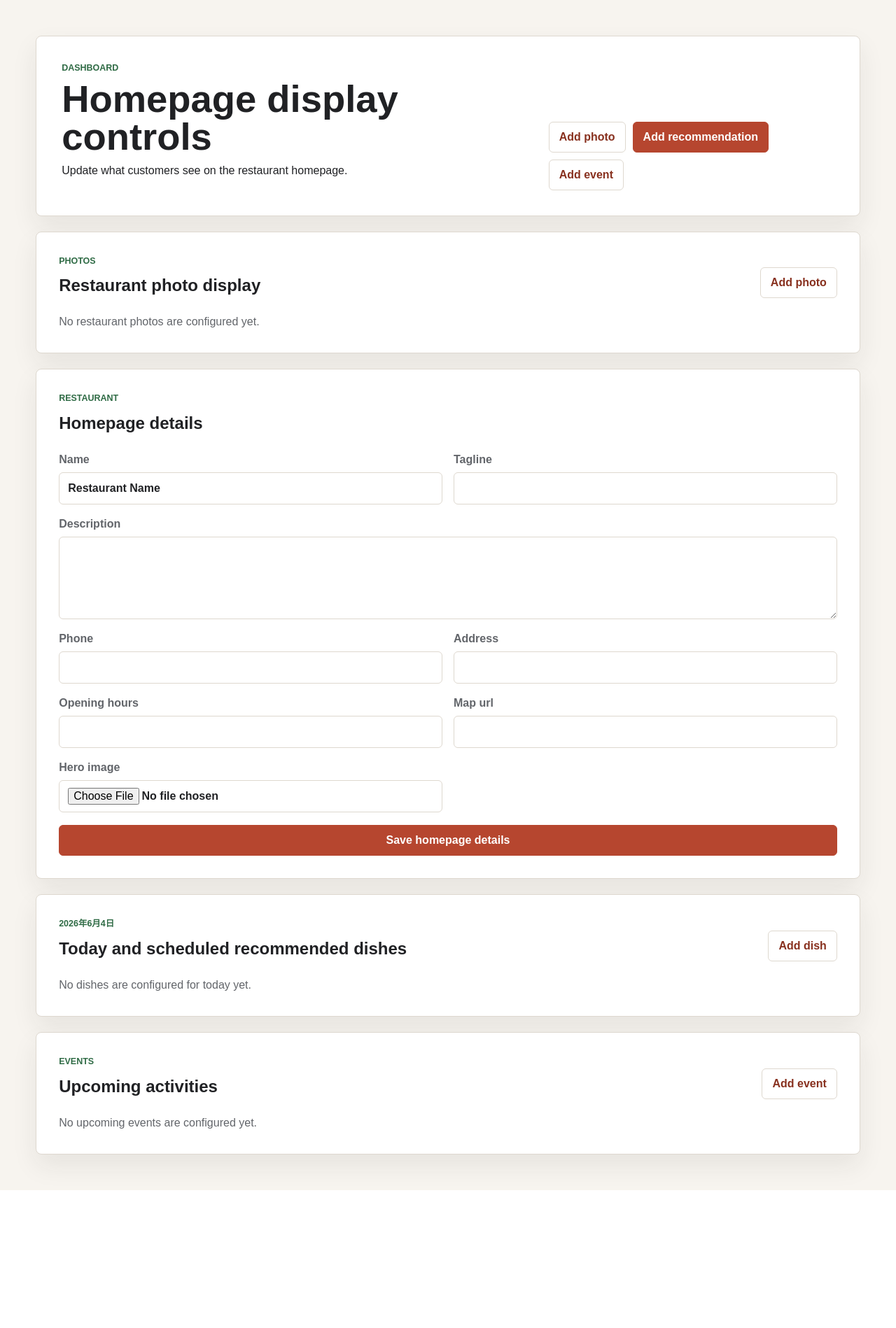
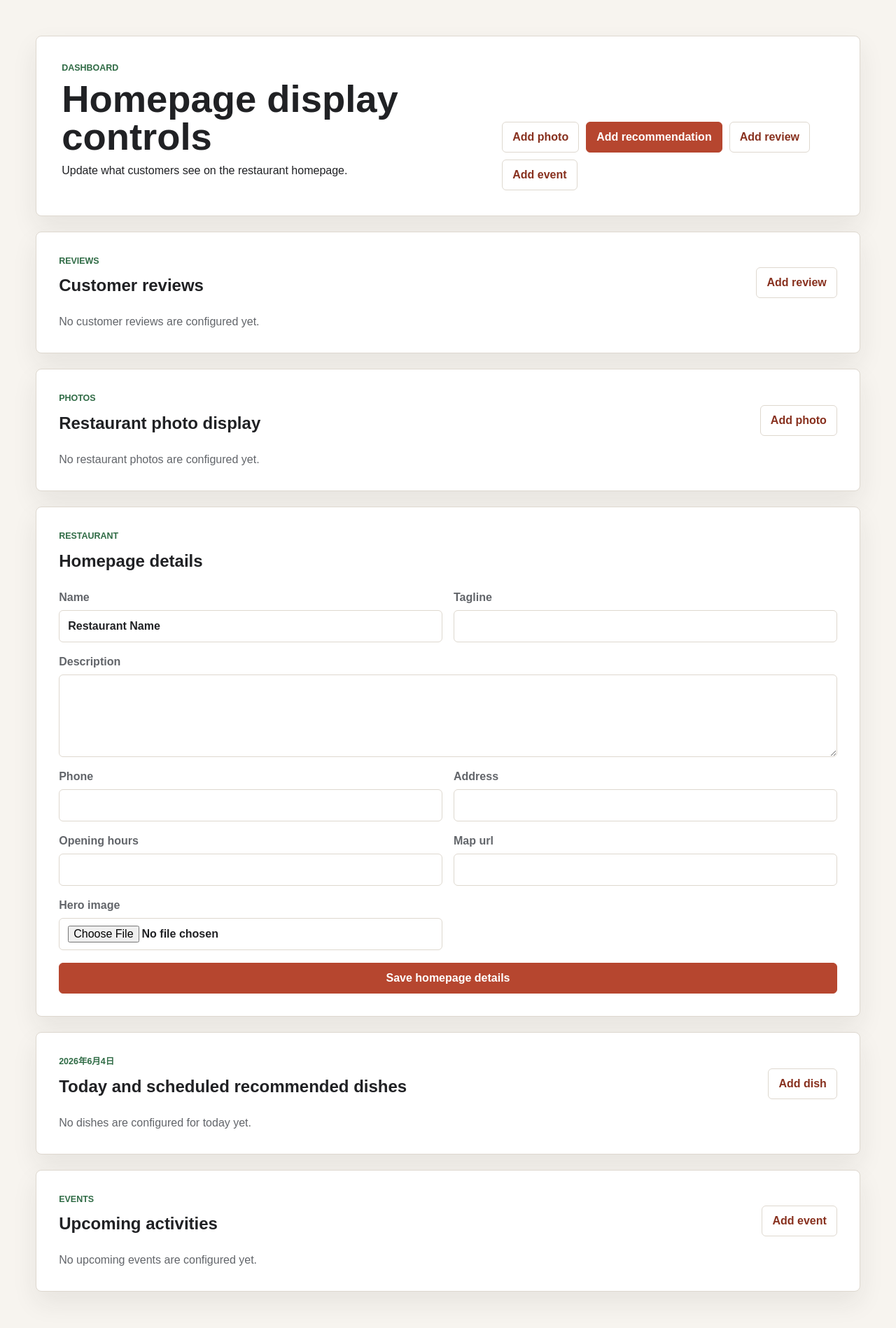
Before and after one commit to xuzhihuiCSY/restaurant_homepage, a Django app: page /owner/ in a window 1280 px wide. Shown: the part 57-1955 px from the top of the page at 70% size. Before the commit the page ends 1758 px from the top, so only its background shows below. Run offline with Django 5.2, Linux system fonts and the light colour scheme; the visitor is signed in with stand-in values (Sample User, id 1); data comes from the database, SQL or seed files in the repository; data that the repository does not hold is empty.

Commit message:
Add owner-managed customer reviews

```diff
--- a/homepage/forms.py
+++ b/homepage/forms.py
@@ -1,6 +1,12 @@
 from django import forms
 
-from .models import DailyRecommendation, Event, RestaurantPhoto, RestaurantProfile
+from .models import (
+    CustomerReview,
+    DailyRecommendation,
+    Event,
+    RestaurantPhoto,
+    RestaurantProfile,
+)
 
 
 class RestaurantProfileForm(forms.ModelForm):
@@ -68,3 +74,18 @@ class RestaurantPhotoForm(forms.ModelForm):
             "is_visible",
             "order",
         ]
+
+
+class CustomerReviewForm(forms.ModelForm):
+    class Meta:
+        model = CustomerReview
+        fields = [
+            "customer_name",
+            "quote",
+            "rating",
+            "is_visible",
+            "order",
+        ]
+        widgets = {
+            "quote": forms.Textarea(attrs={"rows": 4}),
+        }
--- a/homepage/models.py
+++ b/homepage/models.py
@@ -66,6 +66,24 @@ class RestaurantPhoto(models.Model):
         return self.title or f"Restaurant photo {self.pk}"
 
 
+class CustomerReview(models.Model):
+    customer_name = models.CharField(max_length=120)
+    quote = models.TextField()
+    rating = models.PositiveSmallIntegerField(default=5)
+    is_visible = models.BooleanField(default=True)
+    order = models.PositiveIntegerField(default=0)
+
+    class Meta:
+        ordering = ["order", "id"]
+
+    def clean(self):
+        if self.rating < 1 or self.rating > 5:
+            raise ValidationError({"rating": "Rating must be between 1 and 5."})
+
+    def __str__(self):
+        return f"{self.customer_name} review"
+
+
 class Event(models.Model):
     title = models.CharField(max_length=140)
     description = models.TextField(blank=True)
--- a/homepage/urls.py
+++ b/homepage/urls.py
@@ -14,6 +14,9 @@ urlpatterns = [
         views.restaurant_photo_delete,
         name="photo_delete",
     ),
+    path("owner/reviews/new/", views.review_create, name="review_create"),
+    path("owner/reviews/<int:pk>/edit/", views.review_edit, name="review_edit"),
+    path("owner/reviews/<int:pk>/delete/", views.review_delete, name="review_delete"),
     path(
         "owner/recommendations/new/",
         views.recommendation_create,
--- a/homepage/views.py
+++ b/homepage/views.py
@@ -6,12 +6,19 @@ from django.shortcuts import get_object_or_404, redirect, render
 from django.utils import timezone
 
 from .forms import (
+    CustomerReviewForm,
     DailyRecommendationForm,
     EventForm,
     RestaurantPhotoForm,
     RestaurantProfileForm,
 )
-from .models import DailyRecommendation, Event, RestaurantPhoto, RestaurantProfile
+from .models import (
+    CustomerReview,
+    DailyRecommendation,
+    Event,
+    RestaurantPhoto,
+    RestaurantProfile,
+)
 
 
 def home(request):
@@ -36,6 +43,7 @@ def home(request):
         event_date__gte=today,
     )[:3]
     restaurant_photos = RestaurantPhoto.objects.filter(is_visible=True)[:6]
+    customer_reviews = CustomerReview.objects.filter(is_visible=True)[:3]
 
     return render(
         request,
@@ -44,6 +52,7 @@ def home(request):
             "profile": profile,
             "restaurant_photos": restaurant_photos,
             "recommendations": recommendations,
+            "customer_reviews": customer_reviews,
             "upcoming_events": upcoming_events,
         },
     )
@@ -67,6 +76,7 @@ def owner_dashboard(request):
     today = timezone.localdate()
     restaurant_photos = RestaurantPhoto.objects.all()[:12]
     recommendations = DailyRecommendation.objects.filter(display_date__gte=today)[:12]
+    customer_reviews = CustomerReview.objects.all()[:12]
     upcoming_events = Event.objects.filter(event_date__gte=today)[:8]
 
     return render(
@@ -76,6 +86,7 @@ def owner_dashboard(request):
             "profile_form": profile_form,
             "restaurant_photos": restaurant_photos,
             "recommendations": recommendations,
+            "customer_reviews": customer_reviews,
             "upcoming_events": upcoming_events,
             "today": today,
         },
@@ -89,6 +100,39 @@ def recommendation_create(request):
         DailyRecommendationForm,
         "homepage/owner/form.html",
         "Add today's recommended dish",
+    )
+
+
+@staff_member_required
+def review_create(request):
+    return _save_model_form(
+        request,
+        CustomerReviewForm,
+        "homepage/owner/form.html",
+        "Add customer review",
+    )
+
+
+@staff_member_required
+def review_edit(request, pk):
+    review = get_object_or_404(CustomerReview, pk=pk)
+    return _save_model_form(
+        request,
+        CustomerReviewForm,
+        "homepage/owner/form.html",
+        "Edit customer review",
+        instance=review,
+    )
+
+
+@staff_member_required
+def review_delete(request, pk):
+    review = get_object_or_404(CustomerReview, pk=pk)
+    return _confirm_delete(
+        request,
+        review,
+        "Delete customer review",
+        f"Delete {review.customer_name}'s review from the homepage?",
     )
 
 
--- a/templates/homepage/owner/dashboard.html
+++ b/templates/homepage/owner/dashboard.html
@@ -10,8 +10,59 @@
         <div class="quick-actions">
             <a class="button secondary" href="{% url 'homepage:photo_create' %}">Add photo</a>
             <a class="button primary" href="{% url 'homepage:recommendation_create' %}">Add recommendation</a>
+            <a class="button secondary" href="{% url 'homepage:review_create' %}">Add review</a>
             <a class="button secondary" href="{% url 'homepage:event_create' %}">Add event</a>
         </div>
+    </section>
+
+    <section class="panel">
+        <div class="panel-heading">
+            <div>
+                <p class="eyebrow">Reviews</p>
+                <h2>Customer reviews</h2>
+            </div>
+            <a class="button secondary" href="{% url 'homepage:review_create' %}">Add review</a>
+        </div>
+        {% if customer_reviews %}
+            <div class="table-wrap">
+                <table>
+                    <thead>
+                        <tr>
+                            <th>Review</th>
+                            <th>Rating</th>
+                            <th>Status</th>
+                            <th>Order</th>
+                            <th></th>
+                        </tr>
+                    </thead>
+                    <tbody>
+                        {% for review in customer_reviews %}
+                            <tr>
+                                <td>
+                                    <strong>{{ review.customer_name }}</strong>
+                                    <small>{{ review.quote|truncatechars:110 }}</small>
+                                </td>
+                                <td>{{ review.rating }}/5</td>
+                                <td>
+                                    {% if review.is_visible %}
+                                        <span class="pill live">Visible</span>
+                                    {% else %}
+                                        <span class="pill muted">Hidden</span>
+                                    {% endif %}
+                                </td>
+                                <td>{{ review.order }}</td>
+                                <td class="row-actions">
+                                    <a href="{% url 'homepage:review_edit' review.pk %}">Edit</a>
+                                    <a class="danger" href="{% url 'homepage:review_delete' review.pk %}">Delete</a>
+                                </td>
+                            </tr>
+                        {% endfor %}
+                    </tbody>
+                </table>
+            </div>
+        {% else %}
+            <p class="empty-state">No customer reviews are configured yet.</p>
+        {% endif %}
     </section>
 
     <section class="panel">
```
Also changed, not shown: Restaurant_Implementation_Plan.md (+15 -6 lines), homepage/admin.py (+15 -1 lines), homepage/tests.py (+18 -1 lines), static/homepage/css/home.css (+45 -1 lines), templates/homepage/home.html (+31 -0 lines), README.md, homepage/migrations/0004_customerreview.py (added).
